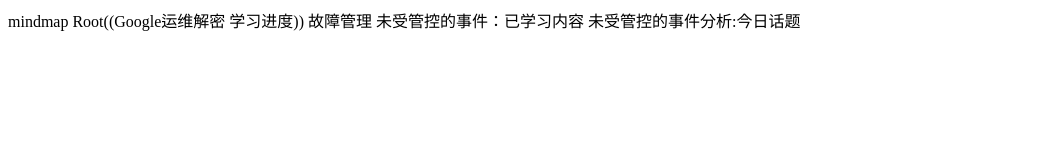
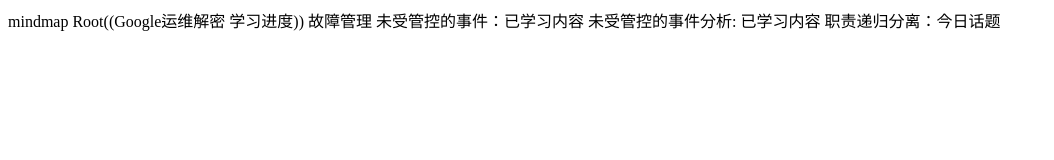
Before and after one commit to hallliu1984831/mermaid, a website: page public/sre/incidentMgmt.html in a window 1280 px wide. Shown: the whole page, without its empty margins (0-1054 px from the left). Drawn offline with Linux system fonts and the light colour scheme.

Commit message:
push local changes

```diff
--- a/public/sre/incidentMgmt.html
+++ b/public/sre/incidentMgmt.html
@@ -12,7 +12,8 @@
         Root((Google运维解密 学习进度))
             故障管理
                 未受管控的事件：已学习内容
-                未受管控的事件分析:今日话题
+                未受管控的事件分析: 已学习内容
+                职责递归分离：今日话题
     </div>
 
 </body>
```
